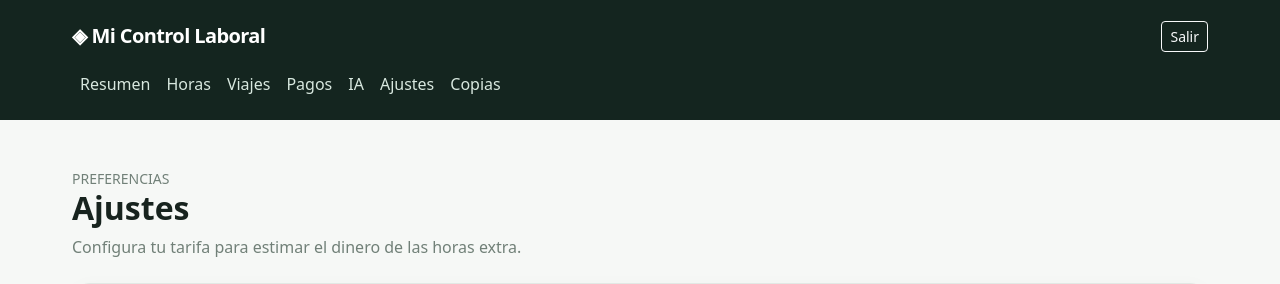
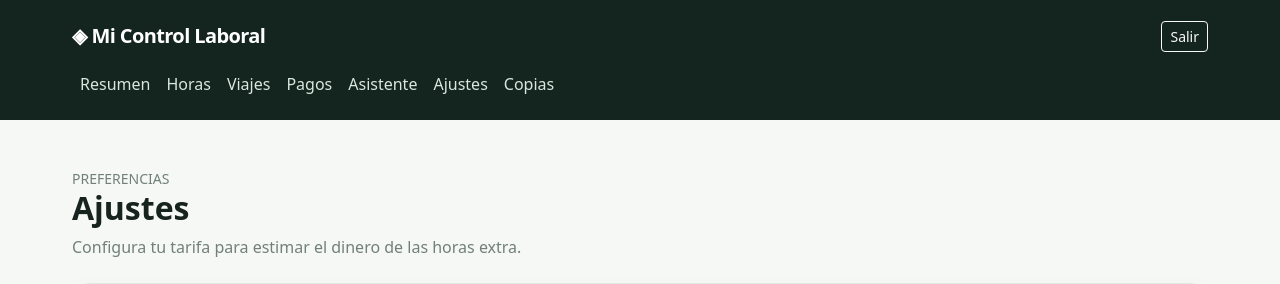
Before and after one commit to Ivory37goku/control-laboral-privado, a Flask app: page /ajustes in a window 1280 px wide. Shown: the top 284 px of the page. Run offline with Flask 3, Linux system fonts and the light colour scheme; the visitor is signed in with stand-in values (Sample User, id 1); data comes from the database, SQL or seed files in the repository; some libraries are stand-ins or nearby versions.

Commit message:
Label local assistant in navigation

```diff
--- a/templates/base.html
+++ b/templates/base.html
@@ -33,7 +33,7 @@ body{background:var(--paper);color:var(--ink);font-family:system-ui,-apple-syste
 <a class="nav-link" href="{{ url_for('jornadas') }}">Horas</a>
 <a class="nav-link" href="{{ url_for('viajes') }}">Viajes</a>
 <a class="nav-link" href="{{ url_for('pagos') }}">Pagos</a>
-<a class="nav-link" href="{{ url_for('asistente') }}">IA</a>
+<a class="nav-link" href="{{ url_for('asistente') }}">Asistente</a>
 <a class="nav-link" href="{{ url_for('ajustes') }}">Ajustes</a>
 <a class="nav-link" href="{{ url_for('backup') }}">Copias</a>
 {% endif %}
```
